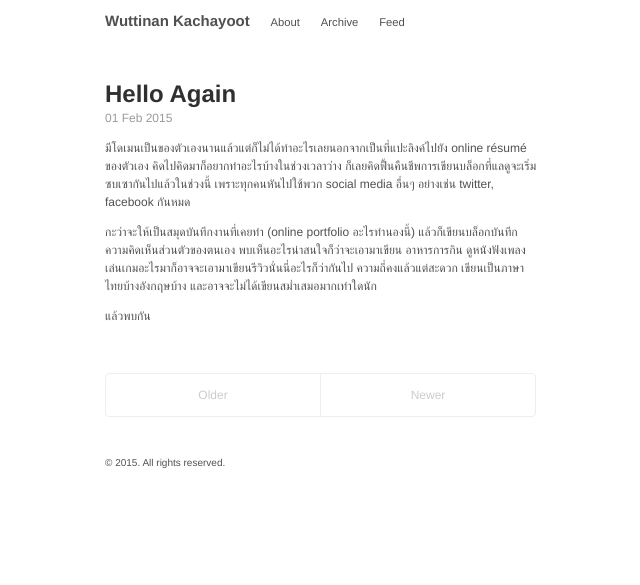
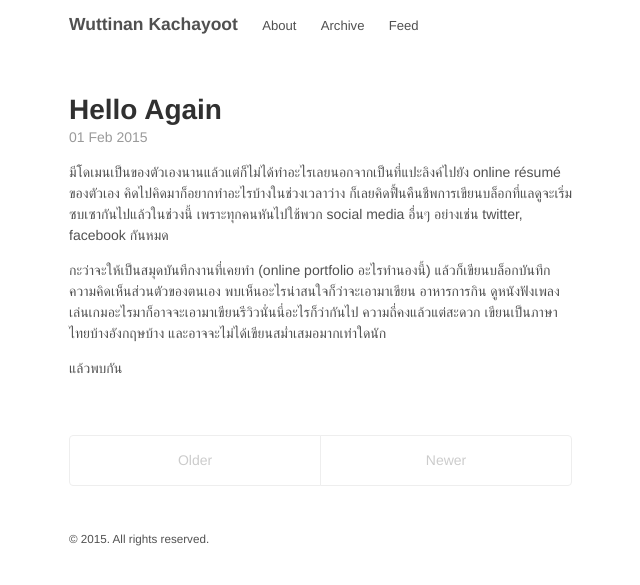
Before and after one commit to wuttinan/wuttinan.github.io, a Jekyll site: the page built from index.html, in a window 1280 px wide. Shown: the top 585 px of the page, without its empty margins (319-959 px from the left). Built offline with Jekyll 4.4.1, drawn with Linux system fonts in a browser that asks for light colours; the list of posts is cut into pages by our own code.

Commit message:
Font Size Edit

```diff
--- a/public/css/poole.css
+++ b/public/css/poole.css
@@ -49,12 +49,12 @@ body {
 
 html {
   font-family: "Helvetica Neue", Helvetica, Arial, sans-serif;
-  font-size: 12px;
+  font-size: 14px;
   line-height: 1.5;
 }
 @media (min-width: 38em) {
   html {
-    font-size: 12px;
+    font-size: 14px;
   }
 }
 
```
